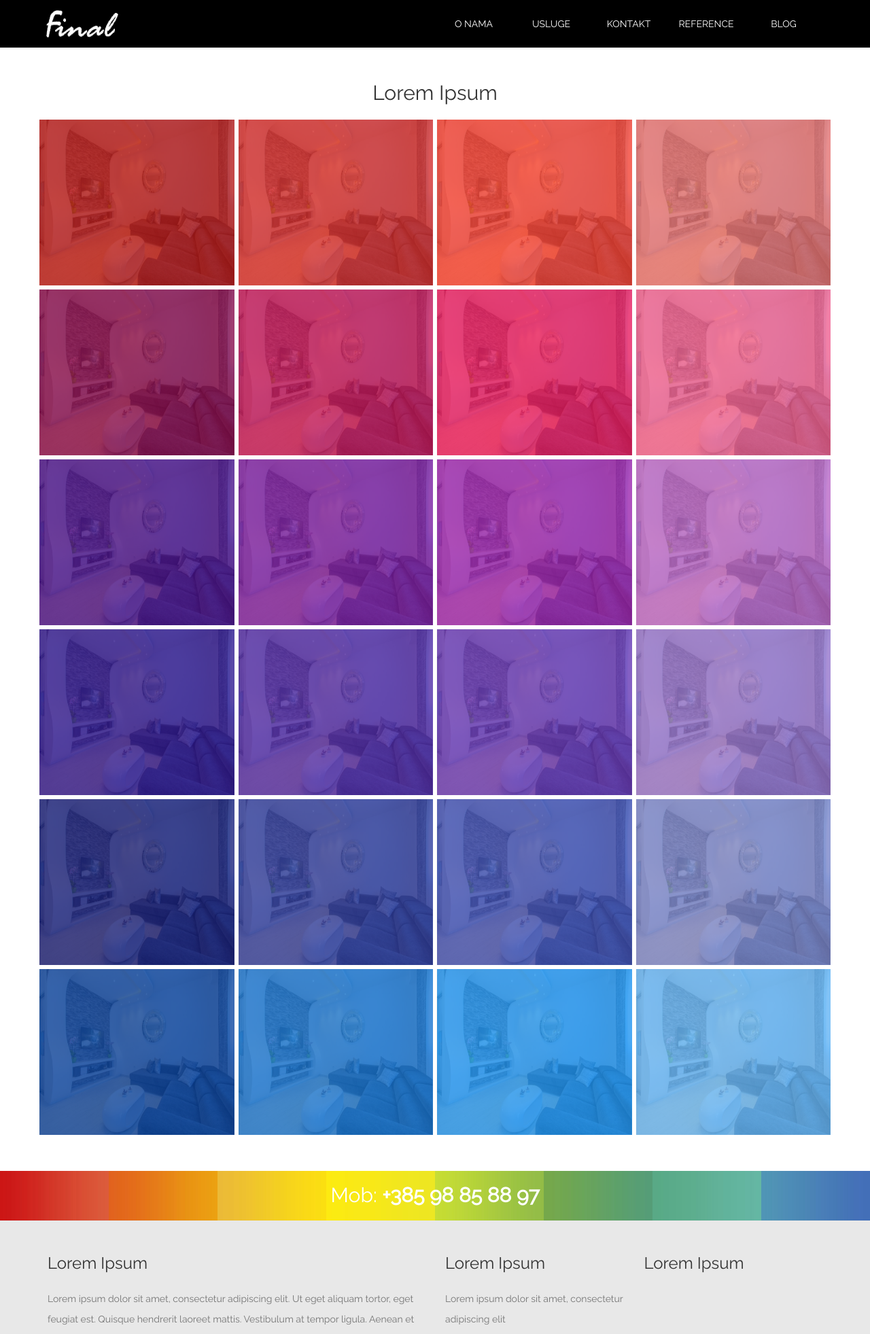
After one commit to mivanovic/vegso, a Django app: template static/templates/references.html in a window 1280 px wide. The commit adds this page. Shown: the top 1963 px of the page at 68% size. Run offline with Django 3.2, Linux system fonts and the light colour scheme; the template is opened without the code that fills it, so the values that code supplies are empty; some libraries are stand-ins or nearby versions.

Commit message:
references added

```diff
--- a/final/models.py
+++ b/final/models.py
@@ -11,5 +11,4 @@ class References(models.Model):
 	title = models.CharField(null=False, max_length=CODE_TEXT_LENGTH)
 	description = models.CharField(max_length=LONG_TEXT_LENGTH)
 	location = models.CharField(max_length=CODE_TEXT_LENGTH)
-	complexity = models.IntegerField(default=1, validators=[MaxValueValidator(100), MinValueValidator(1))
-	# TODO: add multiple choices for labels
+	complexity = models.IntegerField(default=1, validators=[MaxValueValidator(100), MinValueValidator(1)])
--- a/final/views.py
+++ b/final/views.py
@@ -6,7 +6,7 @@ def index(request):
 
 
 def references(request):
-	return render(request, 'landing.html')
+	return render(request, 'references.html')
 
 
 def blog(request):
--- a/static/css/base.css
+++ b/static/css/base.css
@@ -321,6 +321,96 @@ figcaption {
       -webkit-transform: rotate(90deg);
       z-index: 1052; }
 
+#references_page {
+  padding-top: 100px; }
+
+.refs div {
+  padding: 0;
+  height: 250px;
+  position: relative;
+  display: inline-block;
+  overflow: hidden; }
+  .refs div:nth-child(1) .ref-item {
+    background-color: #b71c1c !important; }
+  .refs div:nth-child(2) .ref-item {
+    background-color: #d32f2f !important; }
+  .refs div:nth-child(3) .ref-item {
+    background-color: #f44336 !important; }
+  .refs div:nth-child(4) .ref-item {
+    background-color: #e57373 !important; }
+  .refs div:nth-child(5) .ref-item {
+    background-color: #880E4F !important; }
+  .refs div:nth-child(6) .ref-item {
+    background-color: #C2185B !important; }
+  .refs div:nth-child(7) .ref-item {
+    background-color: #E91E63 !important; }
+  .refs div:nth-child(8) .ref-item {
+    background-color: #F06292 !important; }
+  .refs div:nth-child(9) .ref-item {
+    background-color: #4A148C !important; }
+  .refs div:nth-child(10) .ref-item {
+    background-color: #7B1FA2 !important; }
+  .refs div:nth-child(11) .ref-item {
+    background-color: #9C27B0 !important; }
+  .refs div:nth-child(12) .ref-item {
+    background-color: #BA68C8 !important; }
+  .refs div:nth-child(13) .ref-item {
+    background-color: #311B92 !important; }
+  .refs div:nth-child(14) .ref-item {
+    background-color: #512DA8 !important; }
+  .refs div:nth-child(15) .ref-item {
+    background-color: #673AB7 !important; }
+  .refs div:nth-child(16) .ref-item {
+    background-color: #9575CD !important; }
+  .refs div:nth-child(17) .ref-item {
+    background-color: #1A237E !important; }
+  .refs div:nth-child(18) .ref-item {
+    background-color: #303F9F !important; }
+  .refs div:nth-child(19) .ref-item {
+    background-color: #3F51B5 !important; }
+  .refs div:nth-child(20) .ref-item {
+    background-color: #7986CB !important; }
+  .refs div:nth-child(21) .ref-item {
+    background-color: #0D47A1 !important; }
+  .refs div:nth-child(22) .ref-item {
+    background-color: #1976D2 !important; }
+  .refs div:nth-child(23) .ref-item {
+    background-color: #2196F3 !important; }
+  .refs div:nth-child(24) .ref-item {
+    background-color: #64B5F6 !important; }
+  .refs div:nth-child(25) .ref-item {
+    background-color: #01579B !important; }
+  .refs div:nth-child(26) .ref-item {
+    background-color: #0288D1 !important; }
+  .refs div:nth-child(27) .ref-item {
+    background-color: #03A9F4 !important; }
+  .refs div:nth-child(28) .ref-item {
+    background-color: #4FC3F7 !important; }
+  .refs div img {
+    position: absolute;
+    top: 50%;
+    min-height: 100%;
+    max-height: 100%;
+    max-width: 100%;
+    border: 3px solid white;
+    display: block;
+    left: 50%;
+    -webkit-transform: translate(-50%, -50%);
+    min-width: 100%; }
+
+.ref-item {
+  position: absolute;
+  height: 100%;
+  border: 3px solid white;
+  top: 0;
+  left: 0;
+  width: 100%;
+  z-index: 20;
+  opacity: 0.8;
+  transition: opacity 0.8s ease; }
+  .ref-item:hover {
+    opacity: 0; }
+
 footer .copyright {
   background-color: black;
   padding: 15px 0; }
--- a/static/library/scrolling-nav.js
+++ b/static/library/scrolling-nav.js
@@ -1,5 +1,5 @@
 $( document ).ready(function() {
-    if($(".navbar").offset().top > 50) {
+    if($(".navbar").offset().top > 50 || window.location.pathname != '/') {
         $(".navbar-fixed-top").addClass("top-nav-collapse");
         $(".img-brand").addClass("img-brand-collapse");
     }
@@ -7,12 +7,14 @@ $( document ).ready(function() {
 
 //jQuery to collapse the navbar on scroll
 $(window).scroll(function() {
+    if (window.location.pathname == '/') {
         if ($(".navbar").offset().top > 50) {
             $(".navbar-fixed-top").addClass("top-nav-collapse");
             $(".img-brand").addClass("img-brand-collapse");
         } else {
             $(".navbar-fixed-top").removeClass("top-nav-collapse");
             $(".img-brand").removeClass("img-brand-collapse");
+        }
     }
 });
 
--- a/static/sass/base.sass
+++ b/static/sass/base.sass
@@ -324,6 +324,50 @@ figcaption
       -webkit-transform: rotate(90deg)
       z-index: 1052
 
+#references_page
+  padding-top: 100px
+
+.refs
+  div
+    padding: 0
+    height: 250px
+    position: relative
+    display: inline-block
+    overflow: hidden
+    $colors1: #b71c1c, #d32f2f, #f44336, #e57373, #880E4F, #C2185B, #E91E63, #F06292, #4A148C, #7B1FA2, #9C27B0, #BA68C8, #311B92, #512DA8, #673AB7, #9575CD, #1A237E, #303F9F, #3F51B5, #7986CB, #0D47A1, #1976D2, #2196F3, #64B5F6, #01579B, #0288D1, #03A9F4, #4FC3F7
+    @for $i from 1 through length($colors1)
+      &:nth-child(#{$i})
+        .ref-item
+          background-color: nth($colors1, $i) !important
+    img
+      position: absolute
+      top: 50%
+      min-height: 100%
+      max-height: 100%
+      max-width: 100%
+      border: 3px solid white
+      display: block
+      left: 50%
+      -webkit-transform: translate(-50%, -50%)
+      min-width: 100%
+      //border: 3px solid white
+  //img
+    //max-width: 100%
+    //border: 3px solid white
+
+.ref-item
+  position: absolute
+  height: 100%
+  border: 3px solid white
+  top: 0
+  left: 0
+  width: 100%
+  z-index: 20
+  opacity: 0.8
+  transition: opacity 0.8s ease
+  &:hover
+    opacity: 0
+
 footer
   .copyright
     background-color: black
--- a/static/templates/base.html
+++ b/static/templates/base.html
@@ -61,6 +61,8 @@
                     <!-- Collect the nav links, forms, and other content for toggling -->
                     <div class="collapse navbar-collapse" id="final-navbar">
                         <ul class="nav navbar-nav navbar-right col-sm-8 col-md-6">
+                            {% block navbar-links %}
+
                                 <li class="hidden">
                                     <a class="page-scroll" href="#page-top"></a>
                                 </li>
@@ -74,11 +76,13 @@
                                     <a class="page-scroll text-uppercase" href="#contact" data-toggle="collapse" data-target=".navbar-collapse.in">Kontakt</a>
                                 </li>
                                 <li>
-                                <a class="page-scroll text-uppercase" href="{% url 'references' %}">Reference</a>
+                                    <a class="text-uppercase" href="{% url 'references' %}">Reference</a>
                                 </li>
                                 <li>
-                                <a class="page-scroll text-uppercase" href="#">Blog</a>
+                                    <a class="text-uppercase" href="#">Blog</a>
                                 </li>
+
+                            {% endblock navbar-links %}
                         </ul>
                     </div>
                 </div>
--- /dev/null
+++ b/static/templates/references.html
@@ -0,0 +1,152 @@
+{% extends 'base.html' %}
+
+{% load staticfiles %}
+
+{% block navbar-links %}
+
+    <li class="hidden">
+        <a class="page-scroll" href="#page-top"></a>
+    </li>
+    <li>
+        <a class="page-scroll text-uppercase" href="{% url 'index' %}#about">O nama</a>
+    </li>
+    <li>
+        <a class="page-scroll text-uppercase" href="{% url 'index' %}#services">Usluge</a>
+    </li>
+    <li>
+        <a class="page-scroll text-uppercase" href="{% url 'index' %}#contact">Kontakt</a>
+    </li>
+    <li>
+        <a class="text-uppercase" href="#">Reference</a>
+    </li>
+    <li>
+        <a class="text-uppercase" href="#">Blog</a>
+    </li>
+
+{% endblock navbar-links %}
+
+{% block main_content %}
+
+    <section id="references_page">
+        <div class="container">
+            <div class="row">
+                <div class="col-lg-12">
+                    <h2 class="section-title">Lorem Ipsum</h2>
+                </div>
+            </div>
+            <div class="row refs">
+                <div class="col-lg-3">
+                    <img src="/static/images/img3.jpg">
+                    <div class="ref-item"></div>
+                </div>
+                <div class="col-lg-3">
+                    <img src="/static/images/img3.jpg">
+                    <div class="ref-item"></div>
+                </div>
+                <div class="col-lg-3">
+                    <img src="/static/images/img3.jpg">
+                    <div class="ref-item"></div>
+                </div>
+                <div class="col-lg-3">
+                    <img src="/static/images/img3.jpg">
+                    <div class="ref-item"></div>
+                </div>
+
+                <div class="col-lg-3">
+                    <img src="/static/images/img3.jpg">
+                    <div class="ref-item"></div>
+                </div>
+                <div class="col-lg-3">
+                    <img src="/static/images/img3.jpg">
+                    <div class="ref-item"></div>
+                </div>
+                <div class="col-lg-3">
+                    <img src="/static/images/img3.jpg">
+                    <div class="ref-item"></div>
+                </div>
+                <div class="col-lg-3">
+                    <img src="/static/images/img3.jpg">
+                    <div class="ref-item"></div>
+                </div>
+
+                <div class="col-lg-3">
+                    <img src="/static/images/img3.jpg">
+                    <div class="ref-item"></div>
+                </div>
+                <div class="col-lg-3">
+                    <img src="/static/images/img3.jpg">
+                    <div class="ref-item"></div>
+                </div>
+                <div class="col-lg-3">
+                    <img src="/static/images/img3.jpg">
+                    <div class="ref-item"></div>
+                </div>
+                <div class="col-lg-3">
+                    <img src="/static/images/img3.jpg">
+                    <div class="ref-item"></div>
+                </div>
+
+                <div class="col-lg-3">
+                    <img src="/static/images/img3.jpg">
+                    <div class="ref-item"></div>
+                </div>
+                <div class="col-lg-3">
+                    <img src="/static/images/img3.jpg">
+                    <div class="ref-item"></div>
+                </div>
+                <div class="col-lg-3">
+                    <img src="/static/images/img3.jpg">
+                    <div class="ref-item"></div>
+                </div>
+                <div class="col-lg-3">
+                    <img src="/static/images/img3.jpg">
+                    <div class="ref-item"></div>
+                </div>
+
+                <div class="col-lg-3">
+                    <img src="/static/images/img3.jpg">
+                    <div class="ref-item"></div>
+                </div>
+                <div class="col-lg-3">
+                    <img src="/static/images/img3.jpg">
+                    <div class="ref-item"></div>
+                </div>
+                <div class="col-lg-3">
+                    <img src="/static/images/img3.jpg">
+                    <div class="ref-item"></div>
+                </div>
+                <div class="col-lg-3">
+                    <img src="/static/images/img3.jpg">
+                    <div class="ref-item"></div>
+                </div>
+
+                <div class="col-lg-3">
+                    <img src="/static/images/img3.jpg">
+                    <div class="ref-item"></div>
+                </div>
+                <div class="col-lg-3">
+                    <img src="/static/images/img3.jpg">
+                    <div class="ref-item"></div>
+                </div>
+                <div class="col-lg-3">
+                    <img src="/static/images/img3.jpg">
+                    <div class="ref-item"></div>
+                </div>
+                <div class="col-lg-3">
+                    <img src="/static/images/img3.jpg">
+                    <div class="ref-item"></div>
+                </div>
+
+            </div>
+        </div>
+    </section>
+
+{% endblock main_content %}
+
+{% block extra_js %}
+
+    <!-- Scrolling Nav JavaScript -->
+    <script src="{% static 'library/jquery.easing.min.js' %}"></script>
+    <script src="{% static 'library/scrolling-nav.js' %}"></script>
+
+{% endblock extra_js %}
--- a/vegso/urls.py
+++ b/vegso/urls.py
@@ -20,7 +20,7 @@ from django.contrib import admin
 from final import views
 
 urlpatterns = [
-    url(r'^$', views.index),
+    url(r'^$', views.index, name='index'),
     url(r'^reference$', views.references, name='references'),
     url(r'^blog/$', views.blog, name='blog'),
 
```
Lines whose indentation alone changed are shown as unchanged.
